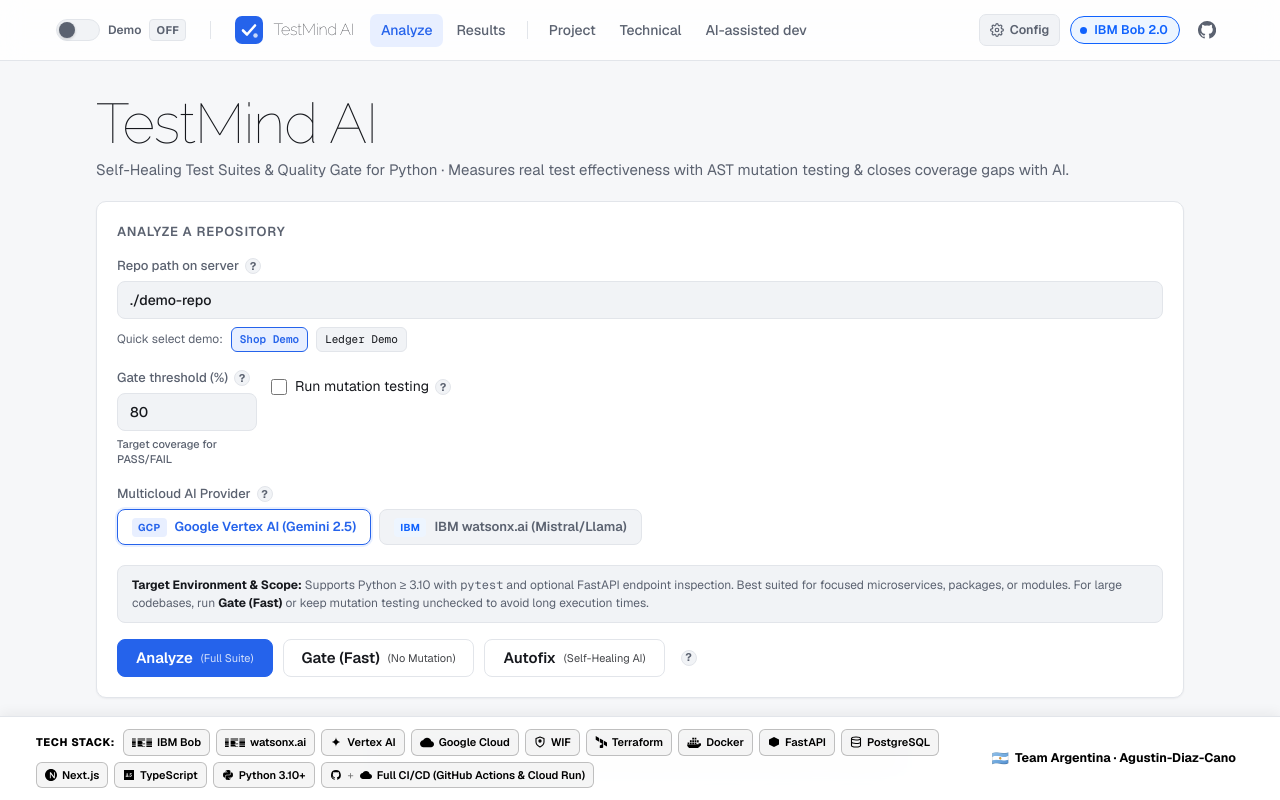
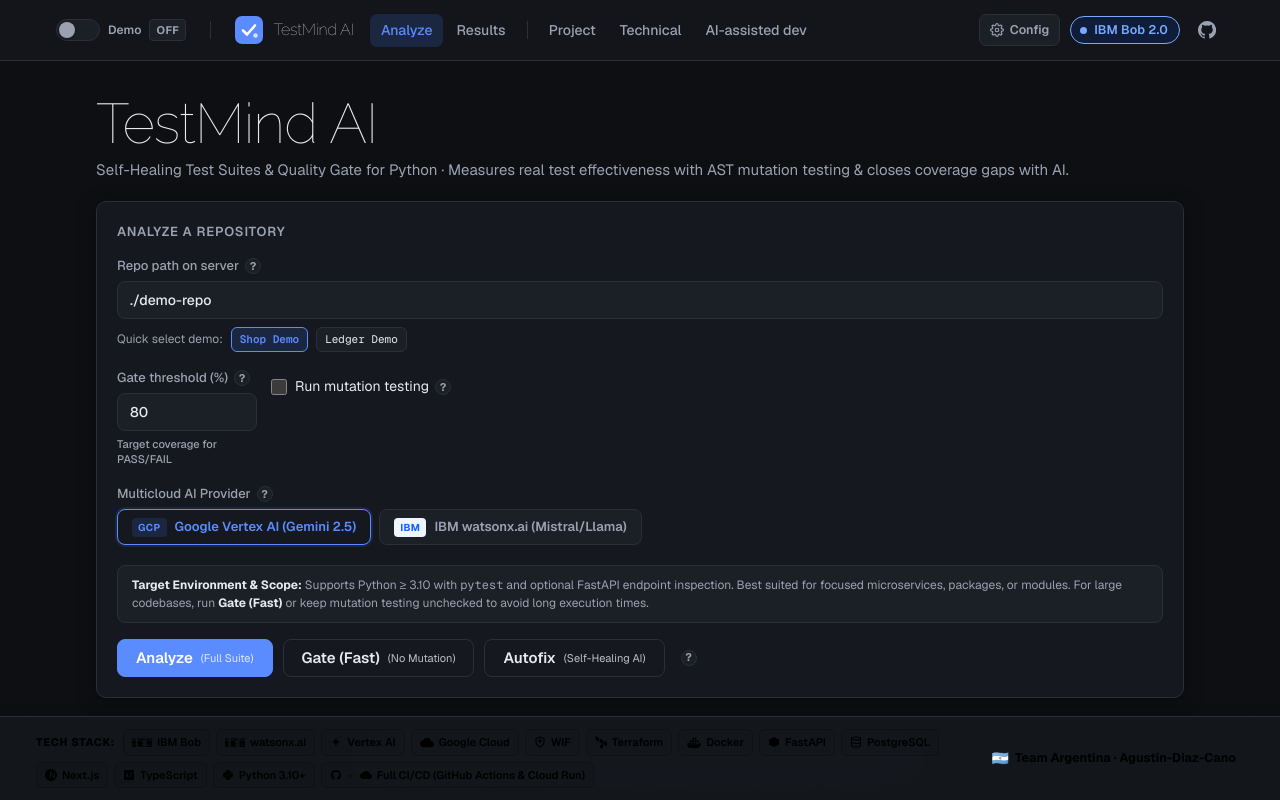
Before and after one commit to agustindiazcano/ibm-bob-mcp-agent-guard, a Next.js app in the folder web-next/: page / in a window 1280 px wide. Shown: the top 800 px of the page. Built offline with nearby package versions, Linux system fonts and the light colour scheme.

Commit message:
style(web-next): set dark mode as default and permanent theme

```diff
--- a/web-next/app/components/Controls.module.css
+++ b/web-next/app/components/Controls.module.css
@@ -248,15 +248,9 @@
 .autofixGlow {
   position: relative;
   border-color: #22c55e !important;
-  color: #15803d !important;
+  color: #4ade80 !important;
   background: var(--pass-soft) !important;
   animation: auraGreen 1.8s ease-in-out infinite !important;
-}
-
-@media (prefers-color-scheme: dark) {
-  .autofixGlow {
-    color: #4ade80 !important;
-  }
 }
 
 @keyframes spin {
--- a/web-next/app/components/site/Brand.module.css
+++ b/web-next/app/components/site/Brand.module.css
@@ -40,8 +40,8 @@
 /* IBM Blue 60 / 40, so the edition label reads as IBM's color rather than
    the app's accent. */
 .badge {
-  --bob: #0f62fe;
-  --bob-soft: #edf5ff;
+  --bob: #78a9ff;
+  --bob-soft: #0f1d38;
   display: inline-flex;
   align-items: center;
   gap: 7px;
@@ -68,10 +68,3 @@
   border-radius: 50%;
   background: var(--bob);
 }
-
-@media (prefers-color-scheme: dark) {
-  .badge {
-    --bob: #78a9ff;
-    --bob-soft: #0f1d38;
-  }
-}
--- a/web-next/app/globals.css
+++ b/web-next/app/globals.css
@@ -1,31 +1,3 @@
-:root {
-  --bg: #f6f7f9;
-  --surface: #ffffff;
-  --surface-muted: #f1f3f6;
-  --border: #e2e5ea;
-  --text: #16181d;
-  --text-muted: #5b6270;
-  --accent: #2563eb;
-  --accent-hover: #1d4ed8;
-  --accent-soft: #e8efff;
-  --accent-text: #ffffff;
-  /* Second chart series (mutation, vs. --accent for coverage). Validated as
-     a categorical pair against --accent with dataviz's palette validator:
-     CVD ΔE 29.9, normal-vision ΔE 38.5, both well clear of the 8/15 floors. */
-  --series-2: #eb6834;
-  --pass: #15803d;
-  --pass-soft: #e7f6ec;
-  --fail: #b91c1c;
-  --fail-soft: #fdecec;
-  --warn: #a16207;
-  --warn-soft: #fdf5e1;
-  --bar-track: #e9ecf1;
-  --radius: 10px;
-  --shadow: 0 1px 2px rgb(16 24 40 / 0.05);
-  color-scheme: light;
-}
-
-@media (prefers-color-scheme: dark) {
 :root {
   --bg: #0d0f13;
   --surface: #15181e;
@@ -36,7 +8,7 @@
   --accent: #5b8cff;
   --accent-hover: #7aa2ff;
   --accent-soft: #1b2640;
-    --accent-text: #0d0f13;
+  --accent-text: #ffffff;
   --series-2: #d95926;
   --pass: #4ade80;
   --pass-soft: #12281b;
@@ -45,9 +17,9 @@
   --warn: #facc15;
   --warn-soft: #2a2410;
   --bar-track: #262b33;
-    --shadow: none;
+  --radius: 10px;
+  --shadow: 0 4px 20px rgba(0, 0, 0, 0.35);
   color-scheme: dark;
-  }
 }
 
 * {
```
Lines whose indentation alone changed are shown as unchanged.
